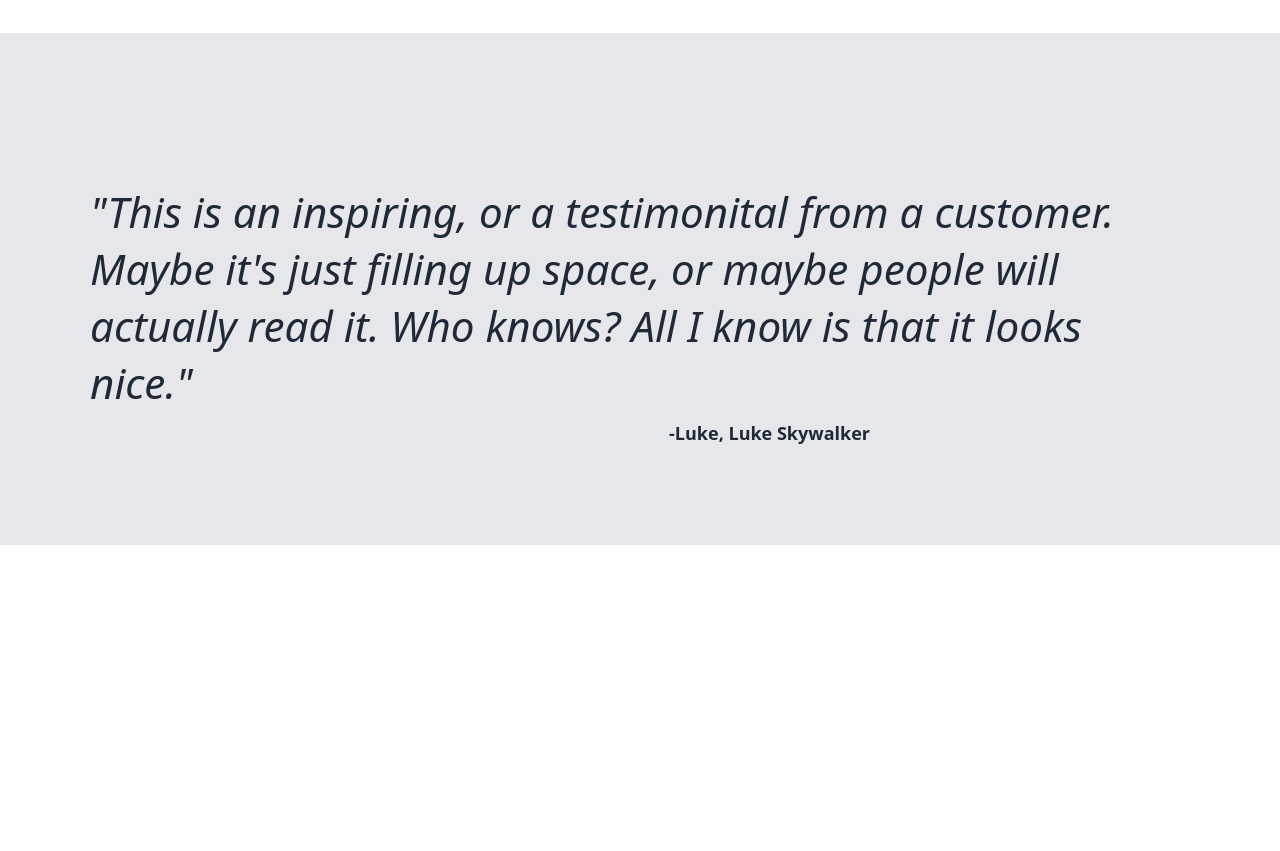
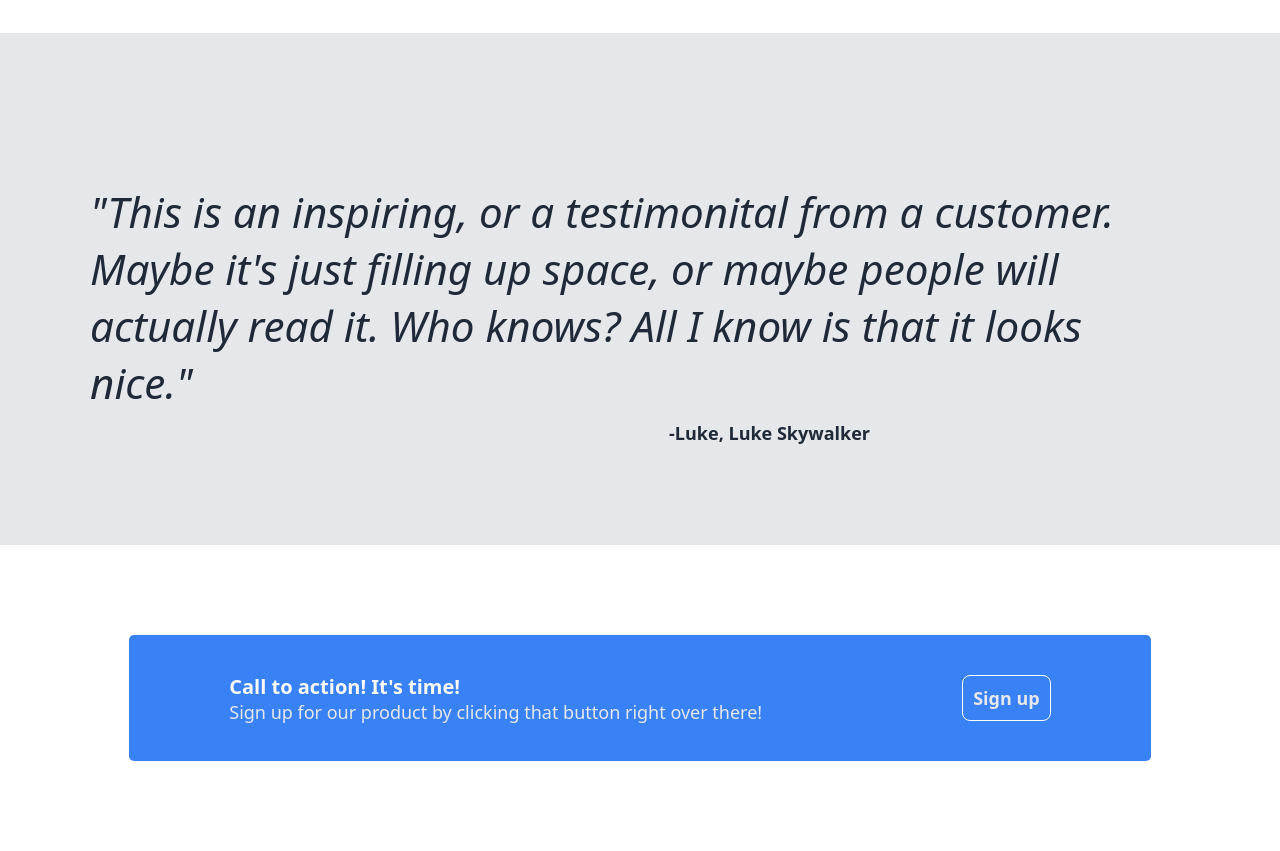
Before and after one commit to LiamMarchesi/landing-page, a plain HTML site: page index.html in a window 1280 px wide. Shown: the part 784-1635 px from the top of the page. Before the commit the page ends 1329 px from the top, so only its background shows below. Drawn offline with Linux system fonts and the light colour scheme.

Commit message:
Added Call to Action, finished project

```diff
--- a/index.html
+++ b/index.html
@@ -60,7 +60,18 @@
             <h3 class="quote">"This is an inspiring, or a testimonital from a customer. Maybe it's just filling up space, or maybe people will actually read it. Who knows? All I know is that it looks nice."</h3>
         </div>
             <p class="author">-Luke, Luke Skywalker</p>
+    </section>
 
+    <section class="cta">
+        <div class=" container">
+            <div class="cta-container">
+                <div class="width">
+                <h1>Call to action! It's time!</h1>
+                <p>Sign up for our product by clicking that button right over there!</p>
+                </div>
+                <button class="button">Sign up</button>
+            </div>
+        </div>
     </section>
 
 
--- a/style.css
+++ b/style.css
@@ -60,6 +60,7 @@ button {
     padding: 10px;
     margin: 10px 0;
     border-radius: 8px;
+    font-weight: bold;
 }
 
 .header {
@@ -112,7 +113,7 @@ p {
 .boxes img {
     max-width: 250px;
     max-height: 300px;
-    box-shadow: 0 0 20px -5px;
+    box-shadow: 0 0 20px -10px;
     border: 5px solid #3882f6;
     border-radius: 20px;
 }
@@ -159,3 +160,35 @@ p {
 h3 {
     font-weight: lighter;
 }
+
+.cta .container {
+    background-color: white;
+    padding: 10px;
+    display: flex;
+    justify-content: center;
+    align-items: center;
+    padding: 90px;
+
+}
+
+.cta-container {
+    background-color: #3882f6;
+    padding: 30px 100px;
+    display: flex;
+    align-items: center;
+    gap: 200px;
+    border-radius: 5px;
+}
+
+.cta button {
+    border: 1px solid white;
+}
+
+.cta h1 {
+    font-size: 20px;
+}
+
+.cta p {
+    color: #E5E7EB;
+    font-size: 18px;
+}
```
